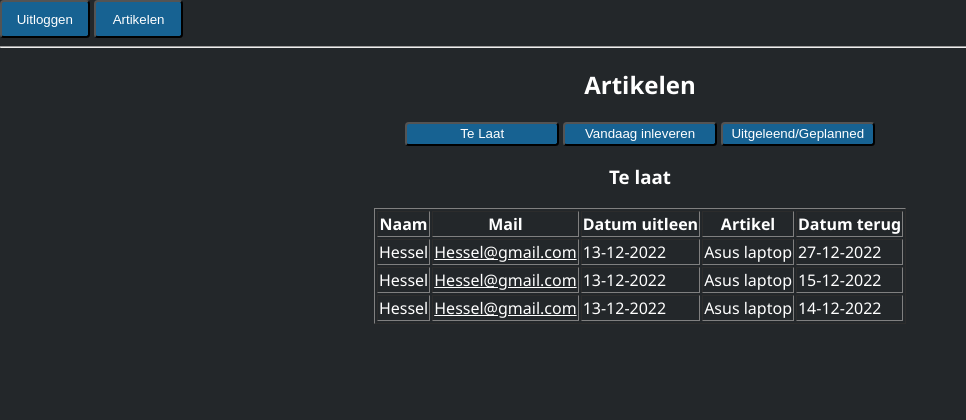
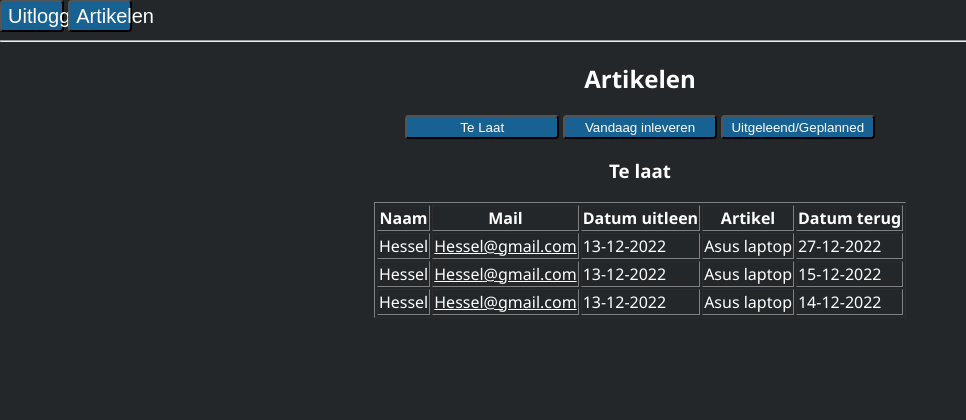
Before and after one commit to Hesselhornstra/P2.2-Uitleenregistratiesysteem, a PHP site: page /paneel/index.php in a window 1280 px wide. Shown: the top 420 px of the page, without its empty margins (0-966 px from the left). Run offline with PHP 8.4, Linux system fonts and the light colour scheme; a user stored in the database is signed in; data comes from the database, SQL or seed files in the repository.

Commit message:
Update paneel.css

```diff
--- a/css/paneel.css
+++ b/css/paneel.css
@@ -84,8 +84,9 @@ body {
 	border-radius: 0.3vw;
 	background-color: #176292;
     color: white;
-	height: 3vw;
-	width: 7vw;
+	height: 2.5vw;
+	width: 5vw;
+	font-size: 20px;
 }
 .knopp {
 	height: 3vw;
```
